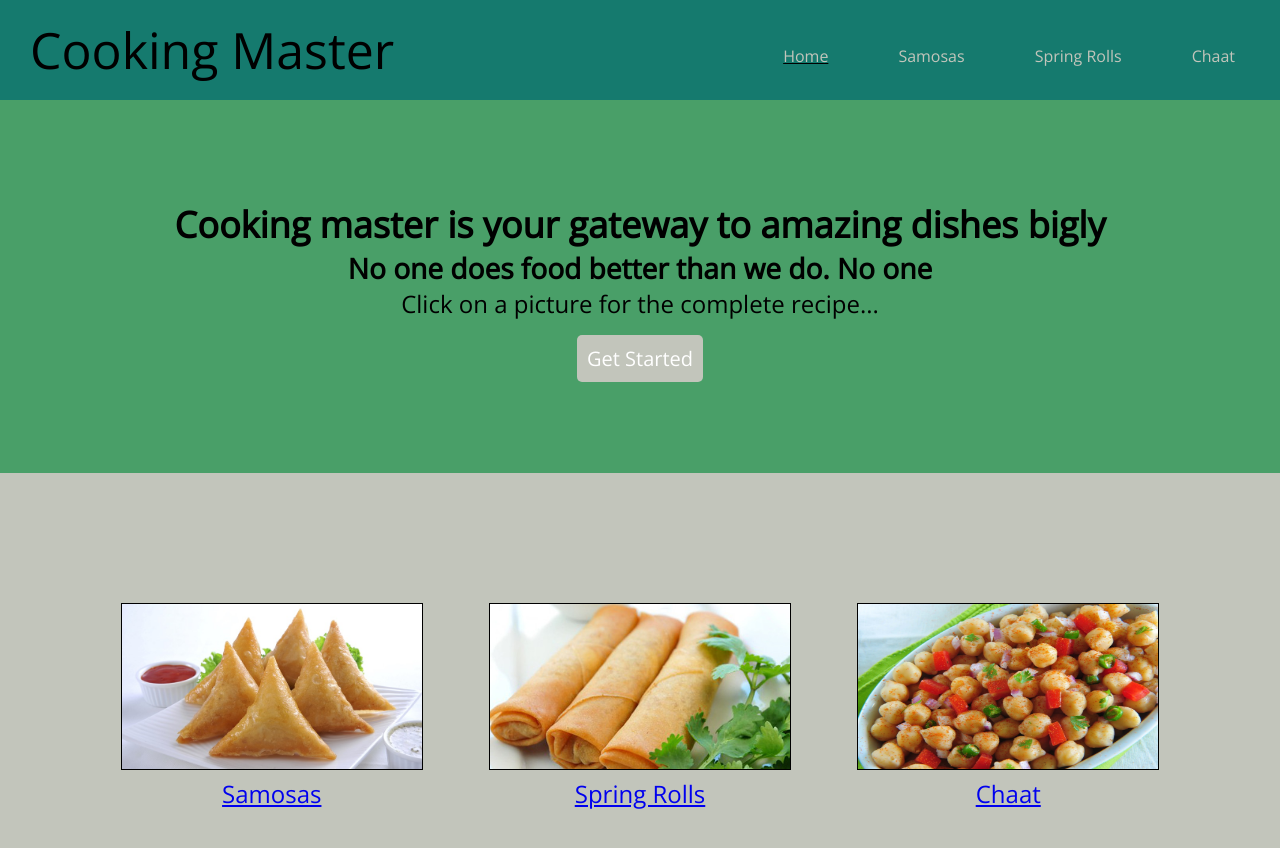
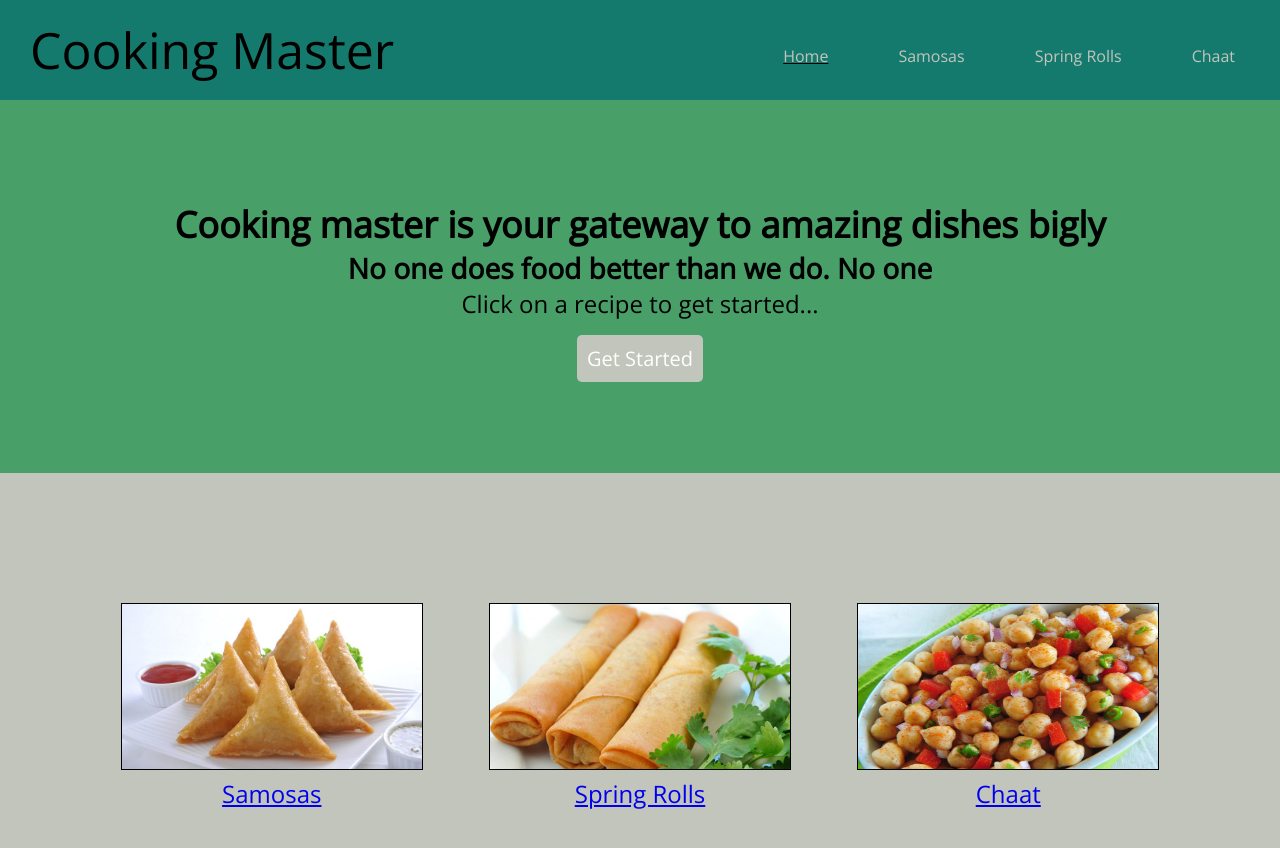
Before and after one commit to raedzawawi/seng513, a plain HTML site: page index.html in a window 1280 px wide. Drawn offline with nearby package versions, Linux system fonts and the light colour scheme.

Commit message:
Update index.html

```diff
--- a/index.html
+++ b/index.html
@@ -22,7 +22,7 @@
 	<div class="jumbotron">
 		<h2>Cooking master is your gateway to amazing dishes bigly</h2>
 		<h3>No one does food better than we do. No one</h3>
-		<p>Click on  a picture for the complete recipe...</p>
+		<p>Click on  a recipe to get started...</p>
 		<div class="button-div">
 			<a class="button" href="samosa.html">Get Started</a>
 		</div>
```
